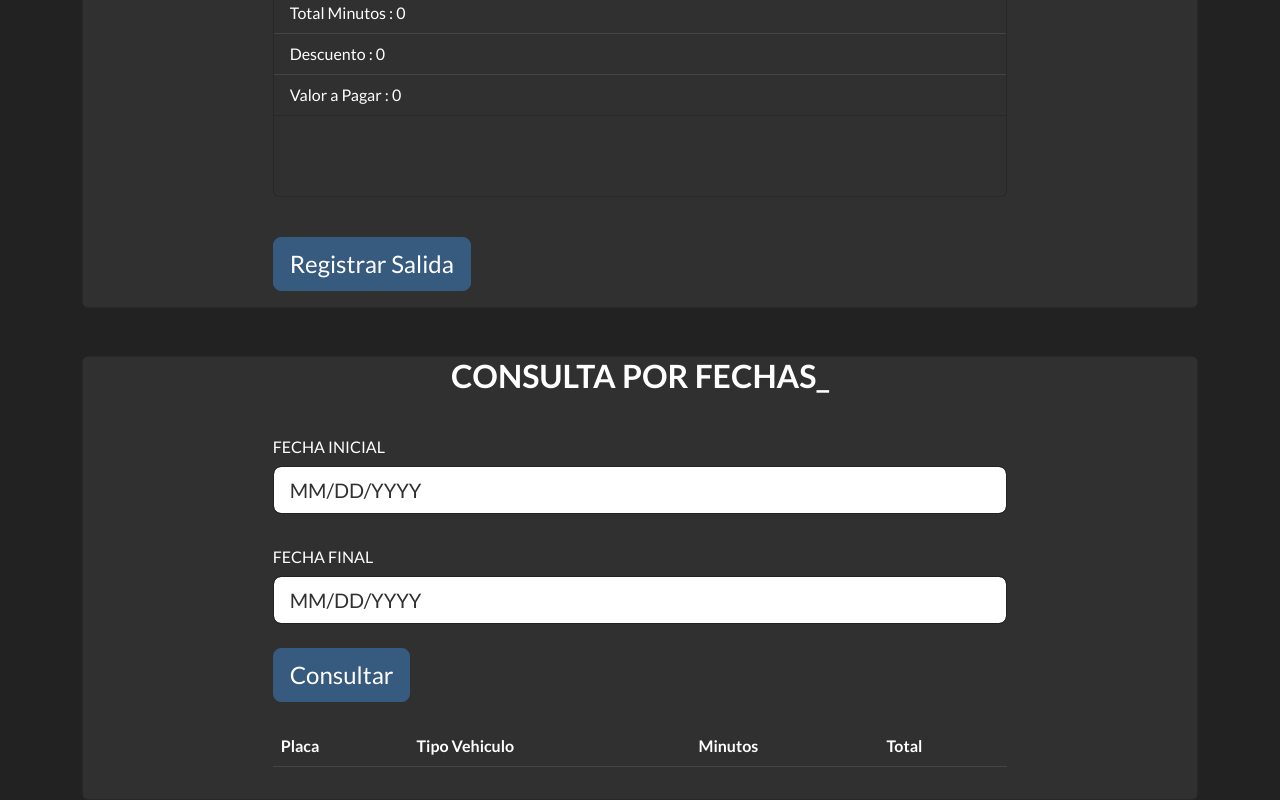
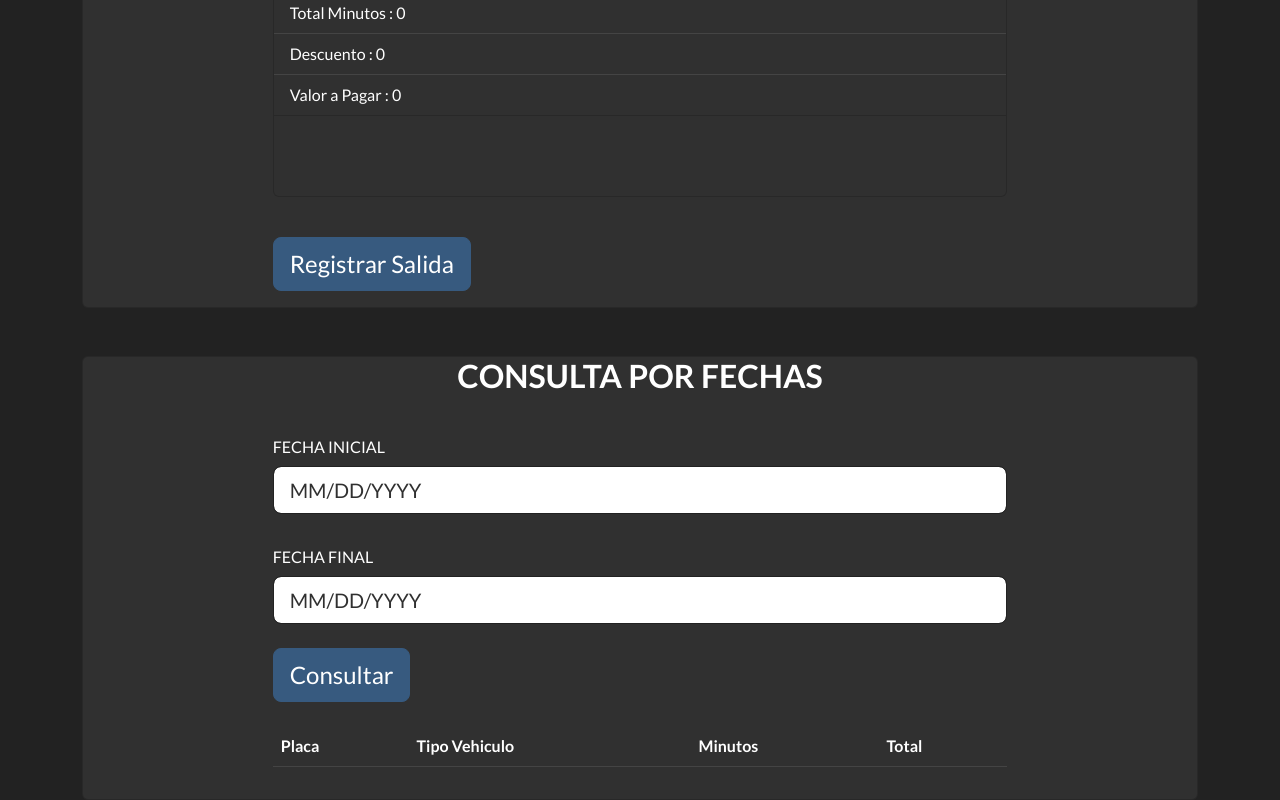
Before and after one commit to hernando92/ParqueaderoFront, an Angular app: page / in a window 1280 px wide. Shown: the part 998-1798 px from the top of the page. Built offline with nearby package versions, Linux system fonts and the light colour scheme.

Commit message:
Cambio de titulo _

```diff
--- a/src/app/components/consulta-general/consulta-general.component.html
+++ b/src/app/components/consulta-general/consulta-general.component.html
@@ -1,5 +1,5 @@
 <div class="card mt-5">
-    <h2 class="heading"> Consulta por Fechas_ </h2>
+    <h2 class="heading"> Consulta por Fechas </h2>
     <div class="row mb-3">
         <div class="col-lg-8 offset-lg-2">
             <form (ngSubmit)="consultarFechas()">
```
